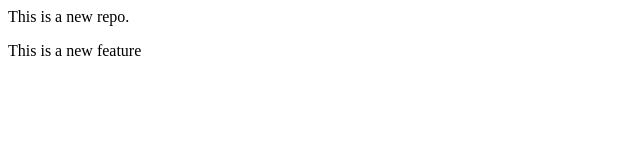
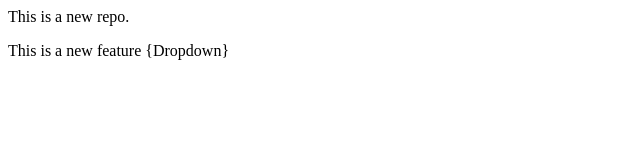
Before and after one commit to NjG19o2/LocalRepo, a plain HTML site: page index.html in a window 1280 px wide. Shown: the full height of the page, 0-640 px from the left. Drawn offline with Linux system fonts and the light colour scheme.

Commit message:
Add Dropdown

```diff
--- a/index.html
+++ b/index.html
@@ -1,2 +1,2 @@
 <p>This is a new repo.</p>
-<p>This is a new feature</p>
+<p>This is a new feature {Dropdown}</p>
```
